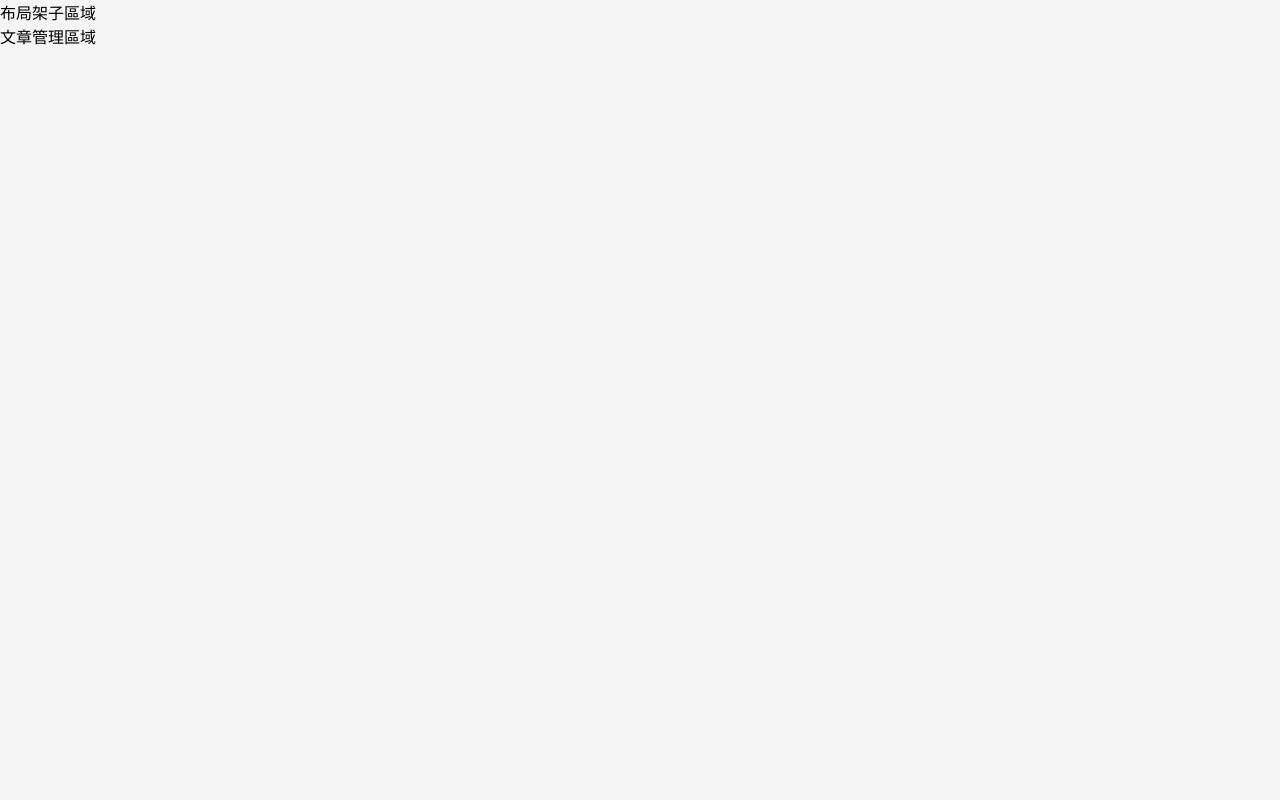
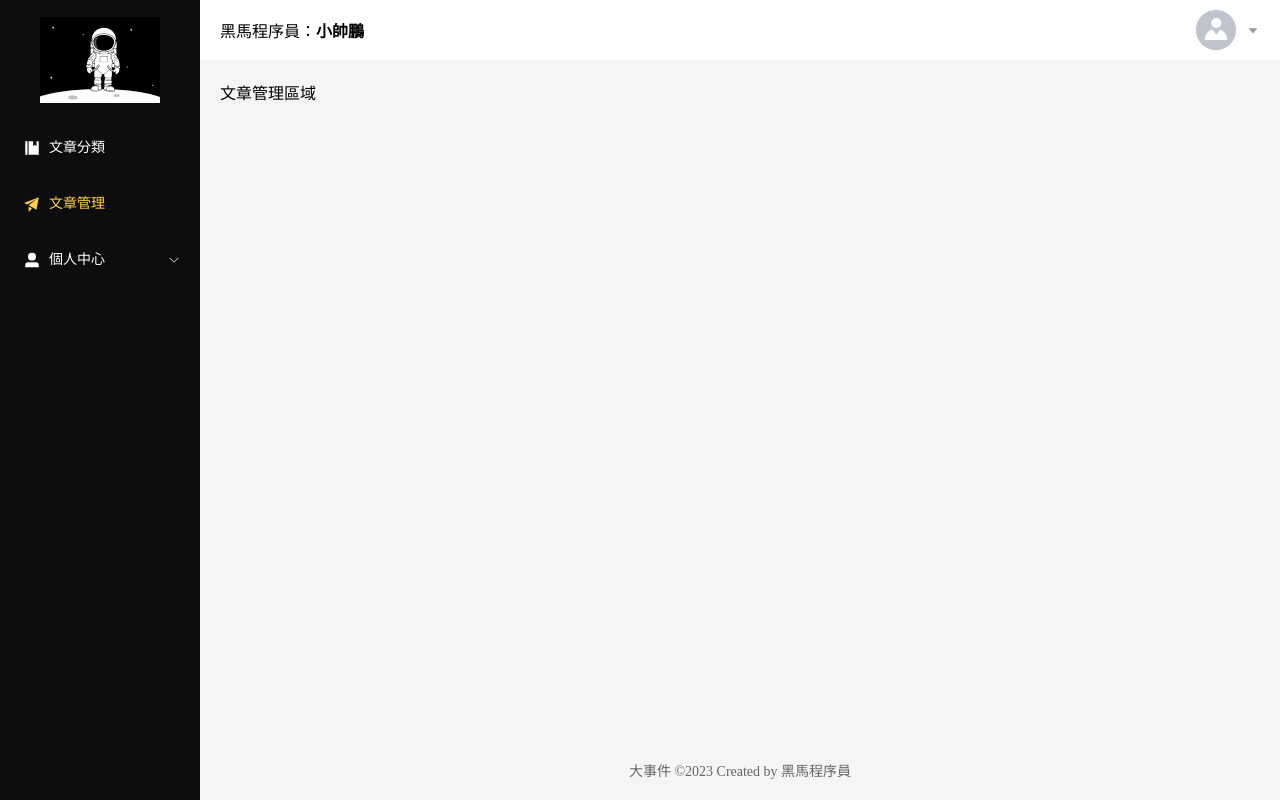
Before and after one commit to NHOJ410/ArticleManagementProject, a Vue app: page /article/manage in a window 1280 px wide. Built offline with nearby package versions, Linux system fonts and the light colour scheme.

Commit message:
首頁靜態布局完成

```diff
--- a/src/views/layout/LayoutContainer.vue
+++ b/src/views/layout/LayoutContainer.vue
@@ -1,10 +1,128 @@
-<script setup></script>
+<script setup>
+import {
+  Management,
+  Promotion,
+  UserFilled,
+  User,
+  Crop,
+  EditPen,
+  SwitchButton,
+  CaretBottom
+} from '@element-plus/icons-vue'
+import avatar from '@/assets/default.png'
+</script>
 
 <template>
-  <div>
-    布局架子區域
-    <router-view></router-view>
-  </div>
+  <el-container class="layout-container">
+    <el-aside width="200px">
+      <div class="el-aside__logo"></div>
+      <el-menu
+        active-text-color="#ffd04b"
+        background-color="#0e0d0d"
+        :default-active="$route.path"
+        text-color="#fff"
+        router
+      >
+        <el-menu-item index="/article/channel">
+          <el-icon><Management /></el-icon>
+          <span>文章分類</span>
+        </el-menu-item>
+        <el-menu-item index="/article/manage">
+          <el-icon><Promotion /></el-icon>
+          <span>文章管理</span>
+        </el-menu-item>
+        <el-sub-menu index="/user">
+          <template #title>
+            <el-icon><UserFilled /></el-icon>
+            <span>個人中心</span>
+          </template>
+          <el-menu-item index="/user/profile">
+            <el-icon><User /></el-icon>
+            <span>基本資料</span>
+          </el-menu-item>
+          <el-menu-item index="/user/avatar">
+            <el-icon><Crop /></el-icon>
+            <span>更換頭像</span>
+          </el-menu-item>
+          <el-menu-item index="/user/password">
+            <el-icon><EditPen /></el-icon>
+            <span>重置密碼</span>
+          </el-menu-item>
+        </el-sub-menu>
+      </el-menu>
+    </el-aside>
+    <el-container>
+      <el-header>
+        <div>黑馬程序員：<strong>小帥鵬</strong></div>
+        <el-dropdown placement="bottom-end">
+          <span class="el-dropdown__box">
+            <el-avatar :src="avatar" />
+            <el-icon><CaretBottom /></el-icon>
+          </span>
+          <template #dropdown>
+            <el-dropdown-menu>
+              <el-dropdown-item command="profile" :icon="User"
+                >基本資料</el-dropdown-item
+              >
+              <el-dropdown-item command="avatar" :icon="Crop"
+                >更換頭像</el-dropdown-item
+              >
+              <el-dropdown-item command="password" :icon="EditPen"
+                >重置密碼</el-dropdown-item
+              >
+              <el-dropdown-item command="logout" :icon="SwitchButton"
+                >退出登錄</el-dropdown-item
+              >
+            </el-dropdown-menu>
+          </template>
+        </el-dropdown>
+      </el-header>
+      <el-main>
+        <router-view></router-view>
+      </el-main>
+      <el-footer>大事件 ©2023 Created by 黑馬程序員</el-footer>
+    </el-container>
+  </el-container>
 </template>
 
-<style scoped></style>
+<style lang="scss" scoped>
+.layout-container {
+  height: 100vh;
+  .el-aside {
+    background-color: #0e0d0d;
+    &__logo {
+      height: 120px;
+      background: url('@/assets/image.png') no-repeat center / 120px auto;
+    }
+    .el-menu {
+      border-right: none;
+    }
+  }
+  .el-header {
+    background-color: #fff;
+    display: flex;
+    align-items: center;
+    justify-content: space-between;
+    .el-dropdown__box {
+      display: flex;
+      align-items: center;
+      .el-icon {
+        color: #999;
+        margin-left: 10px;
+      }
+
+      &:active,
+      &:focus {
+        outline: none;
+      }
+    }
+  }
+  .el-footer {
+    display: flex;
+    align-items: center;
+    justify-content: center;
+    font-size: 14px;
+    color: #666;
+  }
+}
+</style>
```
Also changed, not shown: src/assets/image.png (added), src/assets/login_bg.jpg (deleted).
